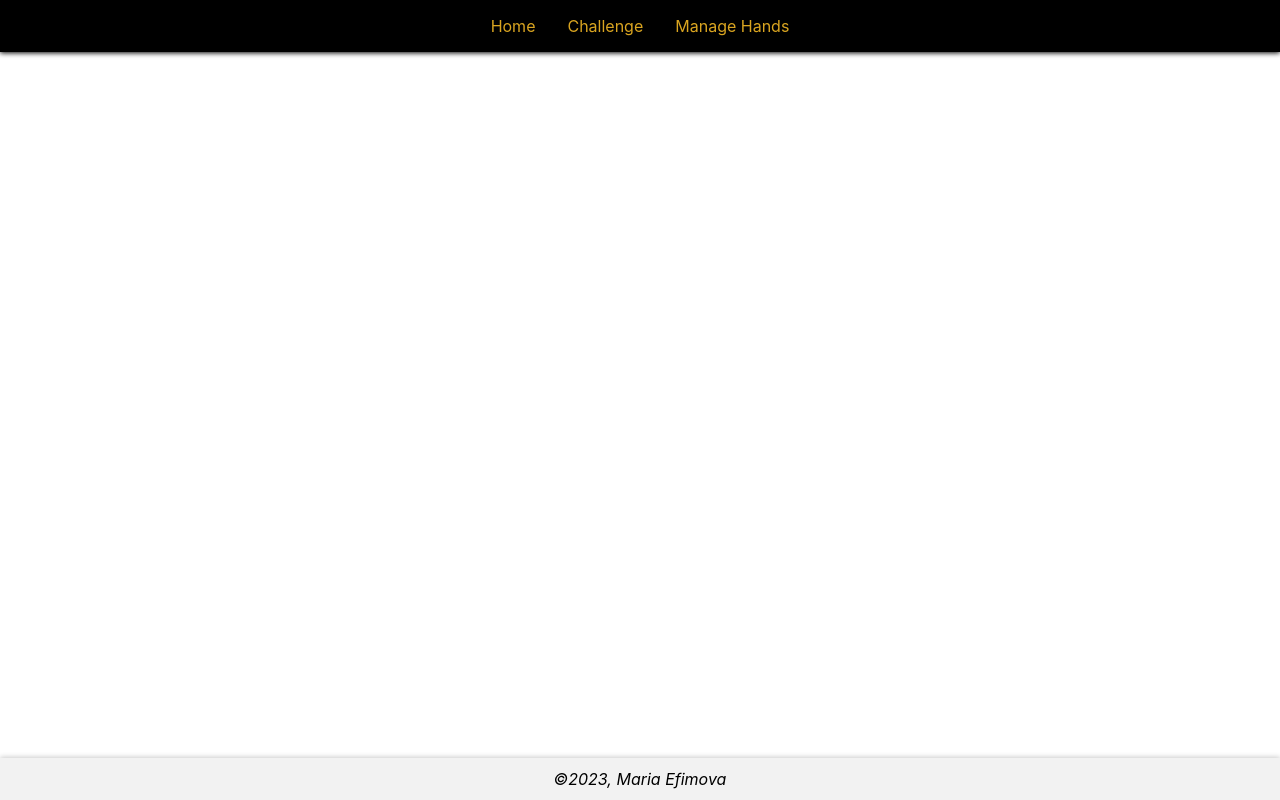
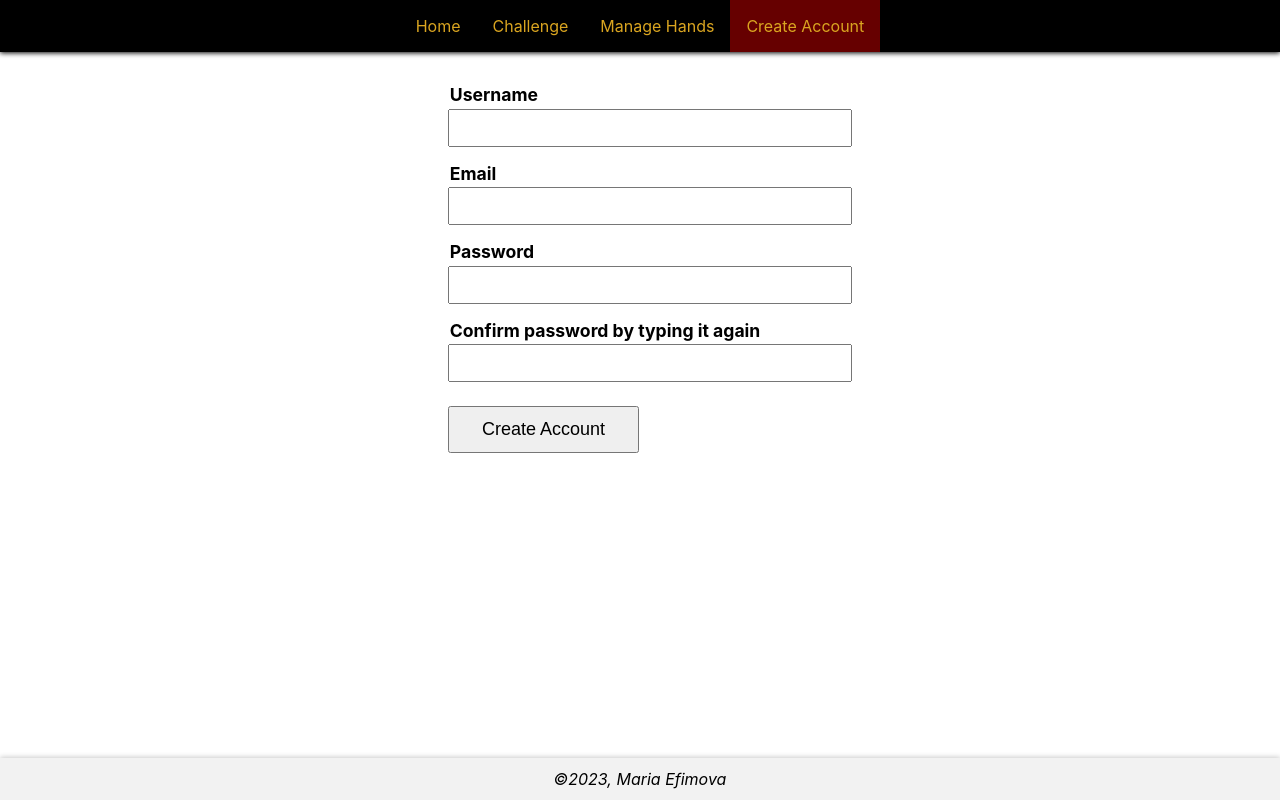
Before and after one commit to MarEf/machi_trainer, a React (Create React App) app: page /register in a window 1280 px wide. Built offline with nearby package versions, Linux system fonts and the light colour scheme.

Commit message:
Basic account registration. No validation.

```diff
--- a/package.json
+++ b/package.json
@@ -7,6 +7,7 @@
     "@testing-library/react": "^13.4.0",
     "@testing-library/user-event": "^13.5.0",
     "axios": "^1.3.4",
+    "bcrypt": "^5.1.0",
     "cors": "^2.8.5",
     "dotenv": "^16.0.3",
     "express": "^4.18.2",
--- a/src/App.css
+++ b/src/App.css
@@ -62,3 +62,40 @@
 .bold {
   font-weight: bold;
 }
+
+.form {
+  width: 30%;
+  text-align: left;
+  margin-left: auto;
+  margin-right: auto;
+}
+
+.form input,
+.form label {
+  display: block;
+  width: 100%;
+}
+
+.form label {
+  font-size: 1.1em;
+  font-weight: bold;
+  margin-bottom: 0.2em;
+  margin-left: 0.1em;
+}
+
+.form input {
+  margin-bottom: 1em;
+  padding: 0.5em;
+  font-size: 1em;
+}
+
+.form button {
+  margin-left: auto;
+  margin-right: auto;
+}
+
+@media screen and (max-width: 700px) {
+  .form {
+    width: 70%;
+  }
+}
--- a/src/App.js
+++ b/src/App.js
@@ -9,6 +9,7 @@ import tiles from './utils/tiles'
 import Challenge from './components/Challenge';
 import Hands from './components/Hands';
 import Home from './components/Home';
+import Register from './components/Register';
 
 function App() {
 
@@ -40,6 +41,7 @@ function App() {
           <NavLink to="/" className={({ isActive }) => (isActive ? "link-active" : "link")}>Home</NavLink>
           <NavLink to="/challenge" className={({ isActive }) => (isActive ? "link-active" : "link")}>Challenge</NavLink>
           <NavLink to="/hands" className={({ isActive }) => (isActive ? "link-active" : "link")}>Manage Hands</NavLink>
+          <NavLink to="/register" className={({ isActive }) => (isActive ? "link-active" : "link")}>Create Account</NavLink>
         </div>
 
         <Routes>
@@ -47,6 +49,7 @@ function App() {
           <Route path="/challenge" element={<Challenge hands={hands} setHands={setHands} tileSelect={tileSelect} setTileSelect={setTileSelect} selectedTiles={selectedTiles} setSelectedTiles={setSelectedTiles} handleTileSelection={handleTileSelection} tiles={tiles} />} />
           <Route path="/challenge/scrambled" element={<Challenge hands={hands} setHands={setHands} tileSelect={tileSelect} setTileSelect={setTileSelect} selectedTiles={selectedTiles} setSelectedTiles={setSelectedTiles} handleTileSelection={handleTileSelection} tiles={tiles} mode={"scrambled"} />} />
           <Route path="/hands" element={<Hands hands={hands} setHands={setHands} tiles={tiles} tileSelect={tileSelect} setTileSelect={setTileSelect} handleTileSelection={handleTileSelection} selectedTiles={selectedTiles} setSelectedTiles={setSelectedTiles} />} />
+          <Route path="/register" element={<Register />} />
         </Routes>
 
         <div className='footer'>
--- /dev/null
+++ b/src/components/Register.js
@@ -0,0 +1,57 @@
+import axios from 'axios'
+import { useState } from 'react'
+
+const Register = () => {
+    const [newUsername, setNewUsername] = useState("")
+    const [newEmail, setNewEmail] = useState("")
+    const [newPassword, setNewPassword] = useState("")
+    const [confirmPassword, setConfirmPassword] = useState("")
+
+    const handleUsernameChange = (event) => {
+        setNewUsername(event.target.value)
+    }
+
+    const handleEmailChange = (event) => {
+        setNewEmail(event.target.value)
+    }
+
+    const handlePasswordChange = (event) => {
+        setNewPassword(event.target.value)
+    }
+
+    const handleConfirmPasswordChange = (event) => {
+        setConfirmPassword(event.target.value)
+    }
+
+    const submitForm = () => {
+        axios.post("http://localhost:3001/api/users/register", {
+            username: newUsername,
+            email: newEmail,
+            password: newPassword
+        }).then(function (response) {
+            console.log(response)
+        }).catch(function (error) {
+            console.log(error)
+        })
+    }
+
+    return (
+        <div className='form'>
+            <label htmlFor='username'>Username</label>
+            <input type='text' name='username' value={newUsername} onChange={handleUsernameChange} />
+
+            <label htmlFor='email'>Email</label>
+            <input type='text' name='email' value={newEmail} onChange={handleEmailChange} />
+
+            <label htmlFor='password'>Password</label>
+            <input type='password' name='password' value={newPassword} onChange={handlePasswordChange} />
+
+            <label htmlFor='confirm_password'>Confirm password by typing it again</label>
+            <input type='password' name='confirm_password' value={confirmPassword} onChange={handleConfirmPasswordChange} />
+
+            <button type='submit' onClick={() => submitForm()}>Create Account</button>
+        </div >
+    )
+}
+
+export default Register
```
Also changed, not shown: 2 other files (tests, documents, lock files or other folders).
